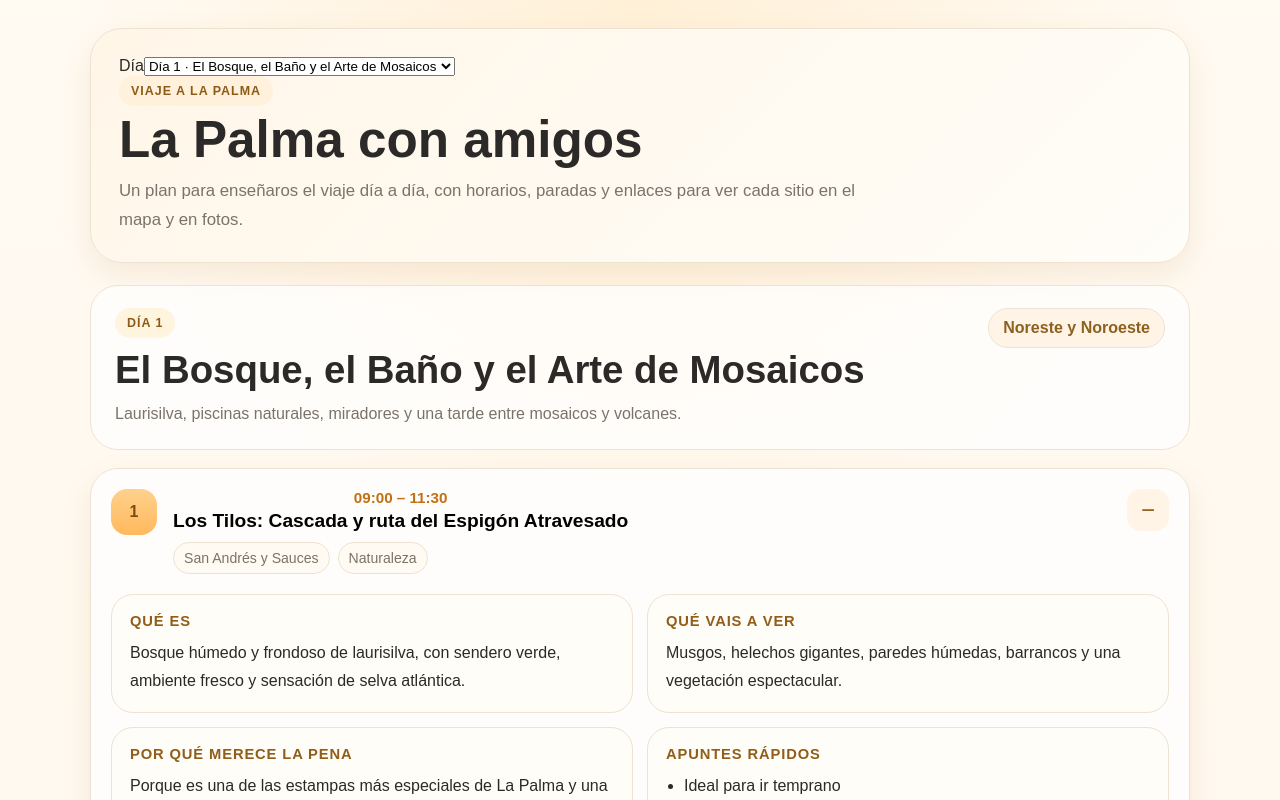
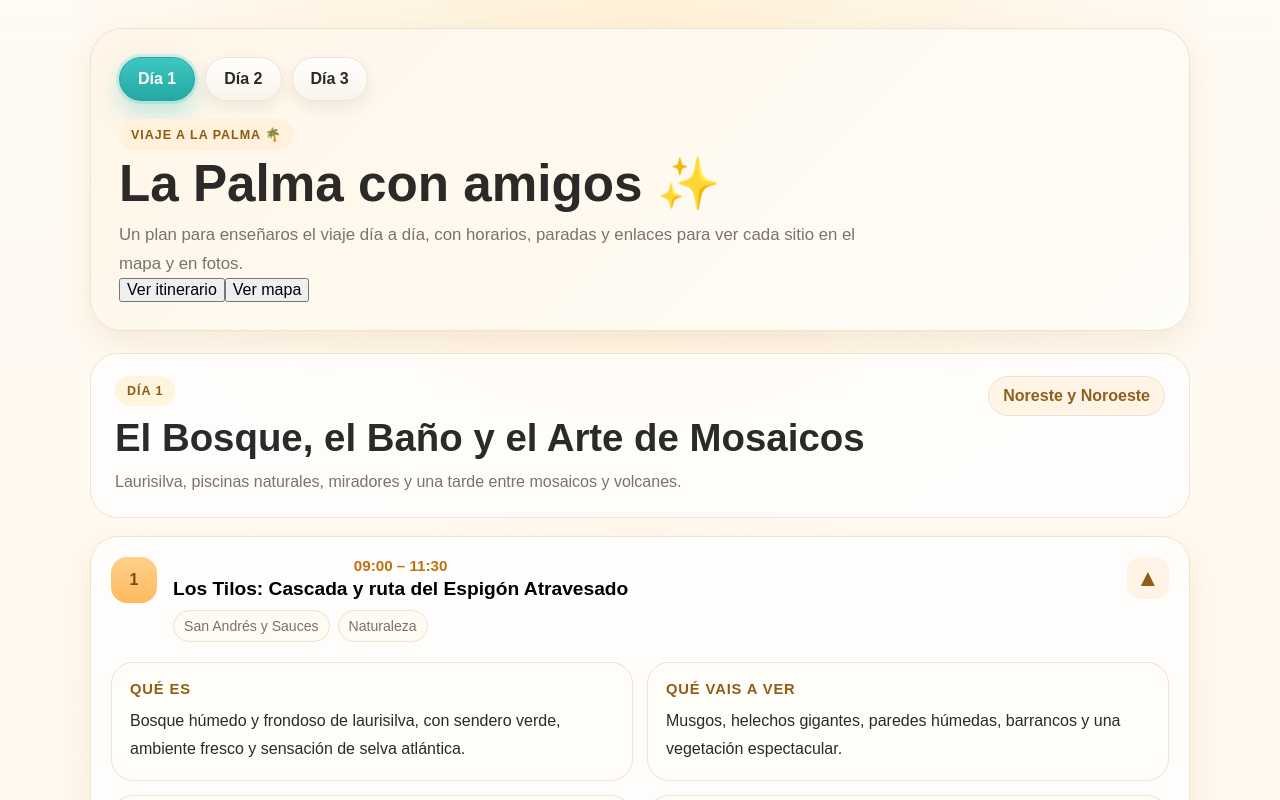
Before and after one commit to aniram115-commits/Viaje-La-Palma, a Next.js app: page / in a window 1280 px wide. Shown: the top 800 px of the page. Built offline with nearby package versions, Linux system fonts and the light colour scheme.

Commit message:
Add files via upload

```diff
--- a/app/page.tsx
+++ b/app/page.tsx
@@ -15,38 +15,40 @@ export default function HomePage() {
   return (
     <main className="page-shell">
       <section className="hero">
-        <div className="hero-topbar">
-          <label htmlFor="day-select" className="day-select-label">
-            Día
-          </label>
-
-          <select
-            id="day-select"
-            className="day-select"
-            value={selectedDayId}
-            onChange={(e) => {
-              const newDayId = e.target.value;
-              const newDay =
-                itinerary.find((day) => day.id === newDayId) ?? itinerary[0];
-
-              setSelectedDayId(newDayId);
-              setOpenStopName(newDay.stops[0].name);
+        <div className="day-tabs">
+          {itinerary.map((day) => (
+            <button
+              key={day.id}
+              className={
+  day.id === selectedDayId
+    ? "day-tab active glow"
+    : "day-tab"
+}
+              onClick={() => {
+                setSelectedDayId(day.id);
+                setOpenStopName(day.stops[0].name);
               }}
             >
-            {itinerary.map((day) => (
-              <option key={day.id} value={day.id}>
-                {day.label} · {day.title}
-              </option>
+              {day.label}
+            </button>
           ))}
-          </select>
         </div>
 
-        <span className="eyebrow">Viaje a La Palma</span>
-        <h1>La Palma con amigos</h1>
-        <p>
+<span className="eyebrow">Viaje a La Palma 🌴</span>
+
+<h1>
+  La Palma con amigos ✨
+</h1>
+
+<p className="hero-text">
   Un plan para enseñaros el viaje día a día, con horarios, paradas y enlaces
   para ver cada sitio en el mapa y en fotos.
 </p>
+
+<div className="hero-actions">
+  <button className="primary-btn">Ver itinerario</button>
+  <button className="secondary-btn">Ver mapa</button>
+</div>
       </section>
 
       <section className="day-summary">
@@ -63,7 +65,10 @@ export default function HomePage() {
           const isOpen = stop.name === openStopName;
 
           return (
-            <article key={stop.name} className={isOpen ? "stop-card open" : "stop-card"}>
+            <article
+  key={stop.name}
+  className={isOpen ? "stop-card open glow" : "stop-card"}
+>
               <button
                 className="stop-trigger"
                 onClick={() =>
@@ -83,7 +88,7 @@ export default function HomePage() {
                 </div>
 
 <div className="chevron">
-                  {isOpen ? "−" : "+"}
+  {isOpen ? "▲" : "▼"}
 </div>
               </button>
 
```
Lines whose indentation alone changed are shown as unchanged.
